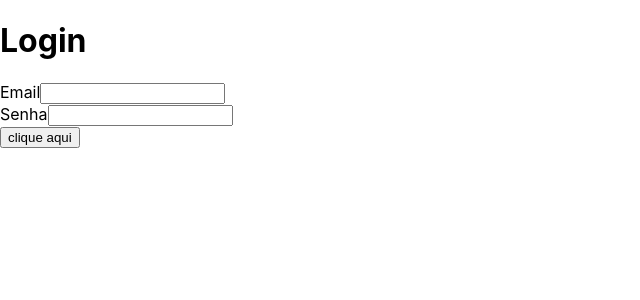
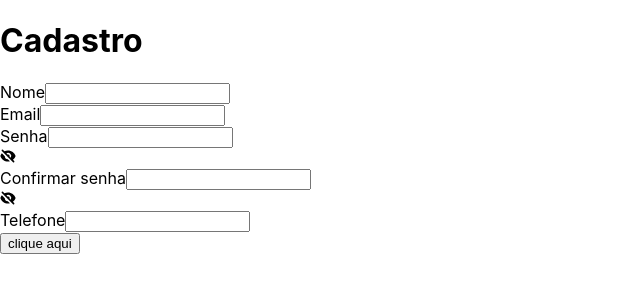
Before and after one commit to adrianonobrega/Teste-Tecnico-Fullstack, a React (Create React App) app: page /user in a window 1280 px wide. Shown: the top 300 px of the page, without its empty margins (0-640 px from the left). Built offline with nearby package versions, Linux system fonts and the light colour scheme.

Commit message:
Feat: created page register

```diff
--- a/package.json
+++ b/package.json
@@ -10,6 +10,8 @@
     "react": "^18.2.0",
     "react-dom": "^18.2.0",
     "react-hook-form": "^7.36.0",
+    "react-icons": "^4.4.0",
+    "react-input-mask": "^2.0.4",
     "react-scripts": "5.0.1",
     "web-vitals": "^2.1.0",
     "yup": "^0.32.11"
--- a/src/components/Input/index.jsx
+++ b/src/components/Input/index.jsx
@@ -1,9 +1,11 @@
-export const Input = ({label, name,register,error}) => {
+
+
+export const Input = ({label, name,register,error,type}) => {
     return(
         <div>
             <span>{!!error && <span> {error}</span>}</span>
         <label>{label}</label>
-        <input {...register(name)}></input>
+        <input type={type}{...register(name)}></input>
         </div>
 
     )
--- /dev/null
+++ b/src/components/masketInput/index.jsx
@@ -0,0 +1,14 @@
+import InputMask from 'react-input-mask'
+
+const MaskedInput = ({label,name,register,error}) => {
+
+return (
+    <div>
+        <div>{!!error && <span> {error}</span>}</div>
+        <label>{label}</label>
+        <InputMask mask="(99)99999-9999" {...register(name)}/>
+    </div>
+)
+
+}
+export default MaskedInput
--- a/src/index.js
+++ b/src/index.js
@@ -3,12 +3,14 @@ import ReactDOM from 'react-dom/client';
 import './index.css';
 
 import reportWebVitals from './reportWebVitals';
-import { Login } from './pages/login';
+// import { Login } from './pages/login';
+import { Register } from './pages/register';
 
 const root = ReactDOM.createRoot(document.getElementById('root'));
 root.render(
   <React.StrictMode>
-    <Login />
+    {/* <Login /> */}
+    <Register/>
   </React.StrictMode>
 );
 
--- /dev/null
+++ b/src/pages/register/index.jsx
@@ -0,0 +1,85 @@
+import * as yup from 'yup'
+import { Input } from "../../components/Input"
+import { useForm } from 'react-hook-form';
+import {yupResolver} from "@hookform/resolvers/yup"
+import { useState } from 'react';
+import { HiEye,HiEyeOff } from "react-icons/hi";
+import MaskedInput from '../../components/masketInput';
+
+export const Register = () => {
+
+    const schema = yup.object().shape({
+
+        phone:yup.string().required("Campo CPF é obrigatório"),
+        name: yup.string().required("Campo nome é obrigatório"),
+        email: yup.string().email('E-mail inválido').required('E-mail é obrigatório'),
+        password:yup.string().oneOf([yup.ref('password')], 'Senhas diferentes').required('Campo senha é obrigatório'),
+        passwordConfirm:yup.string().oneOf([yup.ref('password')], 'Senhas diferentes').required('Campo confirmar senha é obrigatório')
+
+    })
+
+    const {register,handleSubmit,formState: {errors}} = useForm({resolver:yupResolver(schema)});
+    const [password,setPassword] = useState(false)
+    const [confirmPassword,setConfirmPassword] = useState(false)
+
+
+    function submit(data){
+
+      console.log(data,"onSubmit")
+    }
+
+    const handleClick = (e) => {
+        setPassword(!password)
+      }
+
+    const handleClickConfirmPassword = (e) => {
+        setConfirmPassword(!confirmPassword,"handleClickConfirmPassword")
+      }
+
+    return(
+      <div>
+        <h1>Cadastro</h1>
+          <form onSubmit={handleSubmit(submit)}>
+                <Input
+                    name="name"
+                    label="Nome"
+                    register={register}
+                    error={errors.name?.message}/>
+                <Input
+                    name="email"
+                    label="Email"
+                    register={register}
+                    error={errors.email?.message}/>
+                <Input
+                    type={password ? "text" : "password"}
+                    label="Senha"
+                    name="password"
+                    register={register}
+                    error={errors.password?.message}/>
+
+                    {password ? (<HiEye onClick={handleClick}/>) : (<HiEyeOff onClick={handleClick}/>)}
+
+                <Input
+                    type={confirmPassword ? "text" : "password"}
+                    label="Confirmar senha"
+                    name="passwordConfirm"
+                    register={register}
+                    error={errors.passwordConfirm?.message}/>
+
+                    {confirmPassword ? (<HiEye onClick={handleClickConfirmPassword}/>) : (<HiEyeOff onClick={handleClickConfirmPassword}/>)}
+
+
+                <MaskedInput
+                    name="phone"
+                    label="Telefone"
+                    register={register}
+                    error={errors.phone?.message}/>
+
+
+            <button type='submit'>clique aqui</button>
+          </form>
+
+      </div>
+
+    )
+}
```
Also changed, not shown: src/pages/register/styles.js (added), 1 other file (tests, documents, lock files or other folders).
